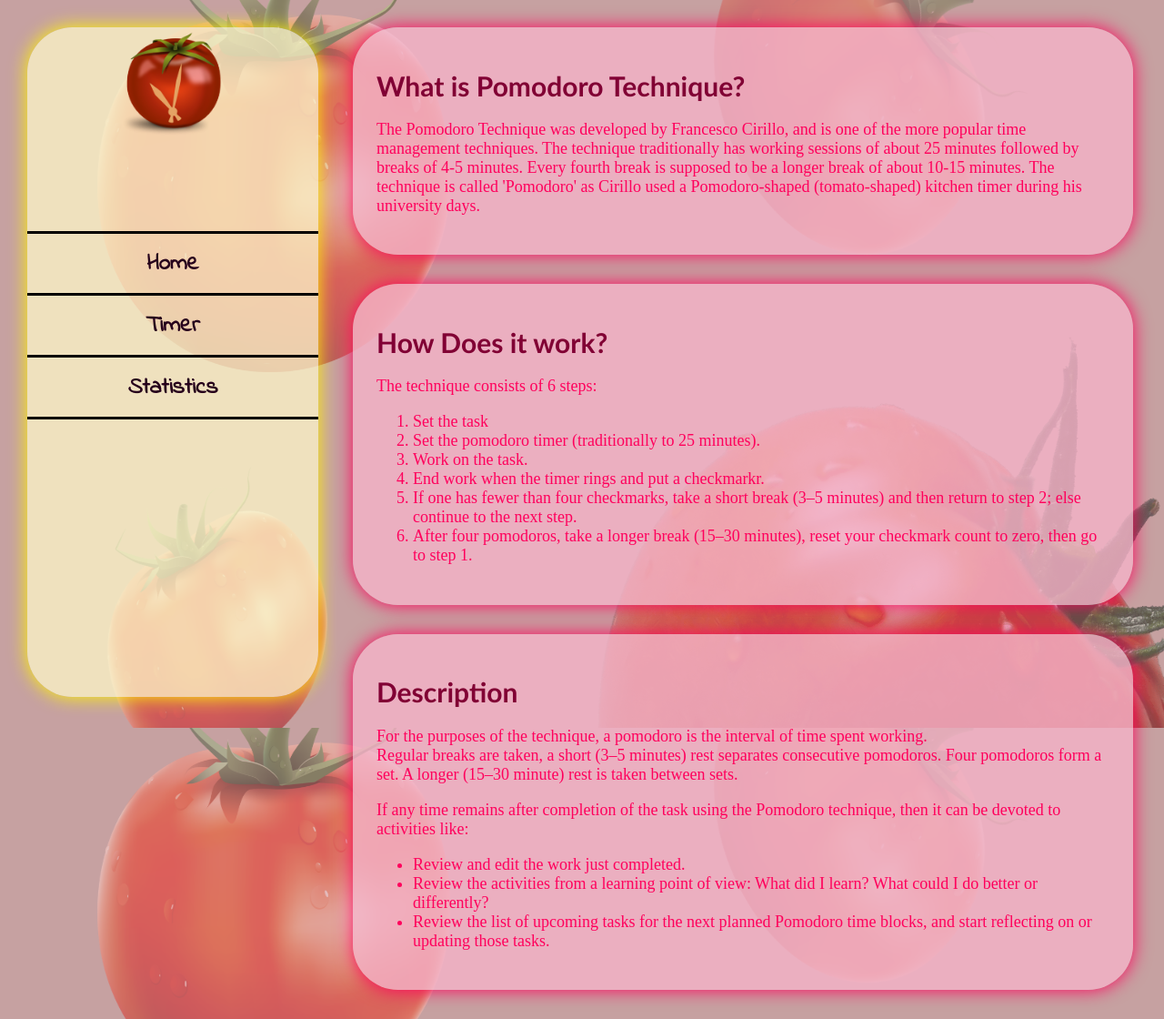
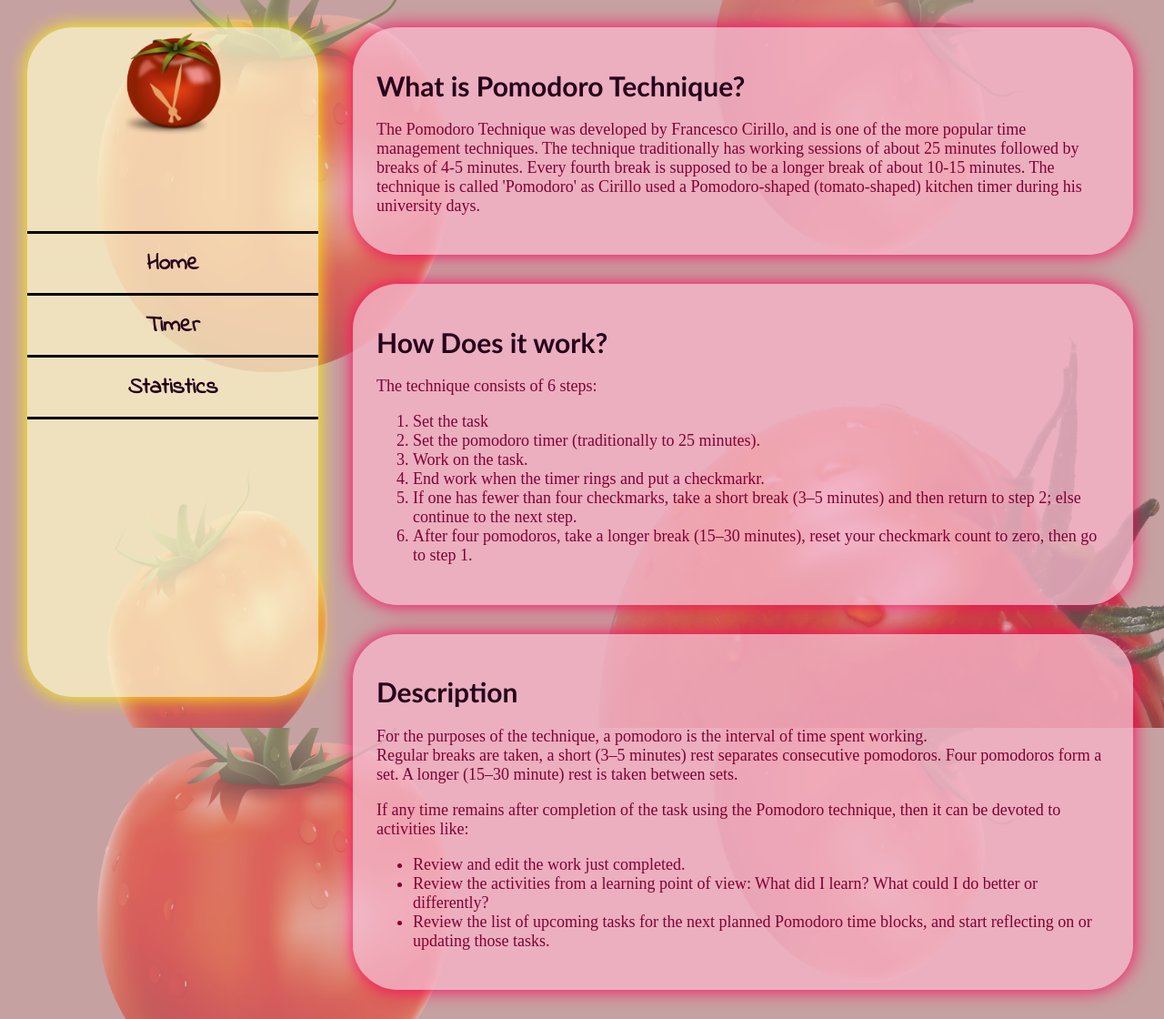
Before and after one commit to The-Pomodoros/Pomodoro, a PHP site: page / in a window 1280 px wide. Shown: the whole page at 91% size. Run offline with PHP 8.4, Linux system fonts and the light colour scheme; some web fonts are replaced.

Commit message:
modified index color pattern

```diff
--- a/css/index.css
+++ b/css/index.css
@@ -45,11 +45,11 @@
   box-shadow: 0px 0px 20px var(--secondaryLight);
   border-radius: 50px;
   padding: 2vw;
-  color: var(--secondaryLight);
+  color: var(--secondaryDark);
   font-size: 18px;
 }
 
 .right-div h1{
   font-size:30px;
-  color: var(--secondaryDark);
+  color: var(--primaryDark);
 }
--- a/css/master.css
+++ b/css/master.css
@@ -64,7 +64,7 @@ a{
 }
 
 ::-webkit-scrollbar-thumb {
-  background: #dd003a;
+  background: #aa0029;
   border-radius: 50px;
 }
 
```
